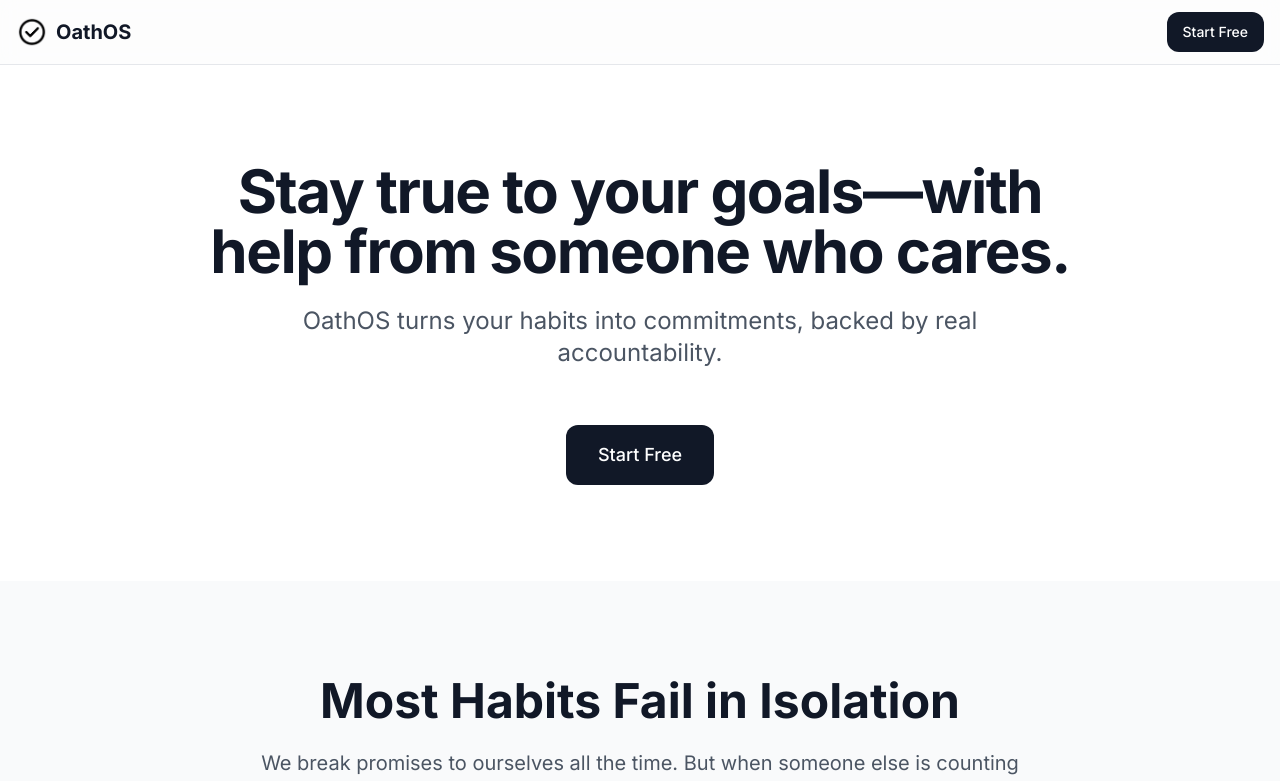
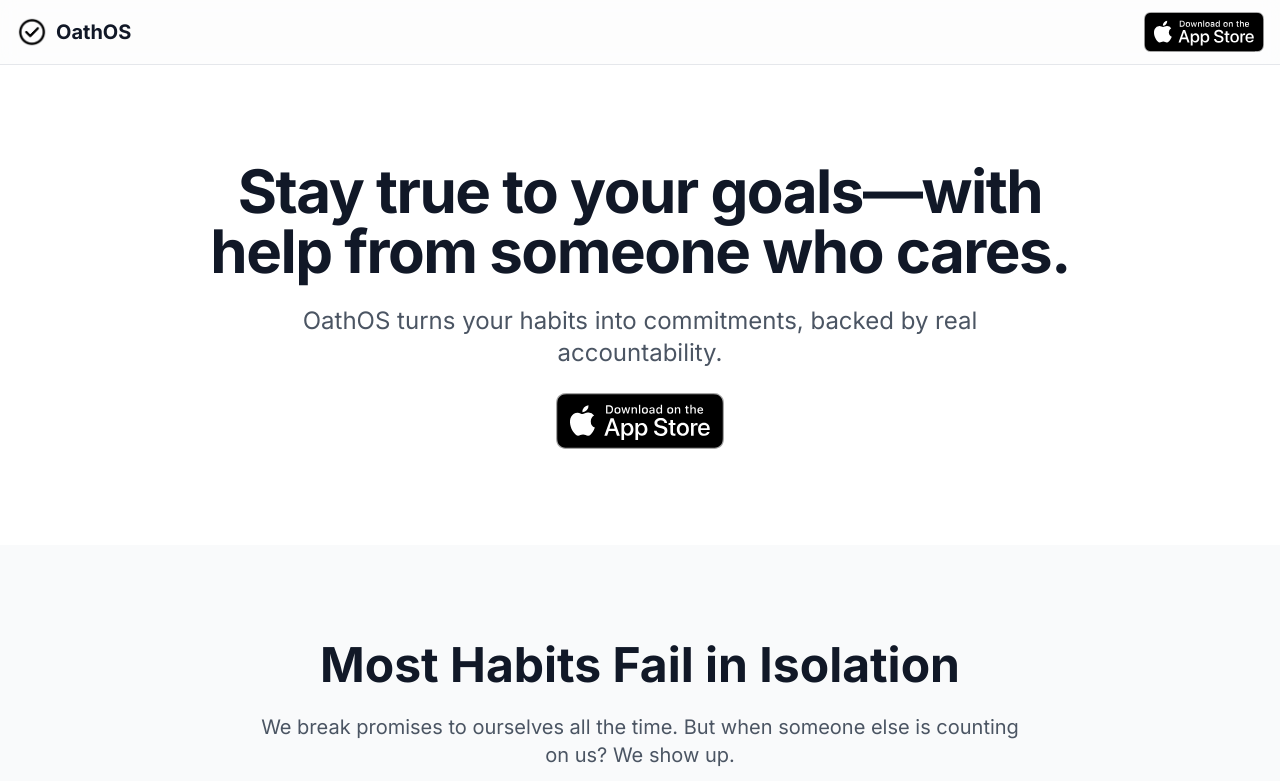
Before and after one commit to bmoffitt1990/oathos-landing, a Next.js app: page / in a window 1280 px wide. Shown: the top 781 px of the page. Built offline with nearby package versions, Linux system fonts and the light colour scheme.

Commit message:
add apple widgets

```diff
--- a/app/page.tsx
+++ b/app/page.tsx
@@ -15,8 +15,14 @@ export default function Home() {
             <Image src="/oathos-icon.png" alt="OathOS" width={32} height={32} className="w-8 h-8" />
             <span className="text-xl font-bold">OathOS</span>
           </div>
-          <Link href="https://apps.apple.com/us/app/oathos/id6745340539" target="_blank" rel="noopener noreferrer">
-            <Button className="bg-gray-900 hover:bg-gray-800 text-white">Start Free</Button>
+          <Link href="https://apps.apple.com/us/app/oathos/id6745340539?platform=iphone" target="_blank" rel="noopener noreferrer">
+            <Image
+              src="/Download_on_the_App_Store_Badge_US-UK_RGB_blk_092917.svg"
+              alt="Download on the App Store"
+              width={120}
+              height={40}
+              className="h-10 w-auto"
+            />
           </Link>
         </div>
       </header>
@@ -32,10 +38,14 @@ export default function Home() {
               <p className="text-xl md:text-2xl text-gray-600 max-w-3xl">
                 OathOS turns your habits into commitments, backed by real accountability.
               </p>
-              <Link href="https://apps.apple.com/us/app/oathos/id6745340539" target="_blank" rel="noopener noreferrer">
-                <Button className="mt-8 bg-gray-900 hover:bg-gray-800 text-white text-lg px-8 py-4 h-auto">
-                  Start Free
-                </Button>
+              <Link href="https://apps.apple.com/us/app/oathos/id6745340539?platform=iphone" target="_blank" rel="noopener noreferrer" className="mt-8">
+                <Image
+                  src="/Download_on_the_App_Store_Badge_US-UK_RGB_blk_092917.svg"
+                  alt="Download on the App Store"
+                  width={160}
+                  height={53}
+                  className="h-14 w-auto hover:opacity-80 transition-opacity"
+                />
               </Link>
             </div>
           </div>
@@ -291,10 +301,14 @@ export default function Home() {
             <div className="flex flex-col items-center text-center space-y-6 max-w-3xl mx-auto">
               <h2 className="text-3xl md:text-5xl font-bold">Ready to Show Up?</h2>
               <p className="text-xl text-gray-300">Make a promise to yourself. Then keep it—with OathOS.</p>
-              <Link href="https://apps.apple.com/us/app/oathos/id6745340539" target="_blank" rel="noopener noreferrer">
-                <Button className="mt-8 bg-white hover:bg-gray-100 text-gray-900 text-lg px-8 py-4 h-auto">
-                  Make Your First Oath <ArrowRight className="ml-2 h-5 w-5" />
-                </Button>
+              <Link href="https://apps.apple.com/us/app/oathos/id6745340539?platform=iphone" target="_blank" rel="noopener noreferrer" className="mt-8">
+                <Image
+                  src="/Download_on_the_App_Store_Badge_US-UK_RGB_wht_092917.svg"
+                  alt="Download on the App Store"
+                  width={160}
+                  height={53}
+                  className="h-14 w-auto hover:opacity-80 transition-opacity"
+                />
               </Link>
             </div>
           </div>
```
Also changed, not shown: public/Download_on_the_App_Store_Badge_US-UK_RGB_blk_092917.svg (added), public/Download_on_the_App_Store_Badge_US-UK_RGB_wht_092917.svg (added).
